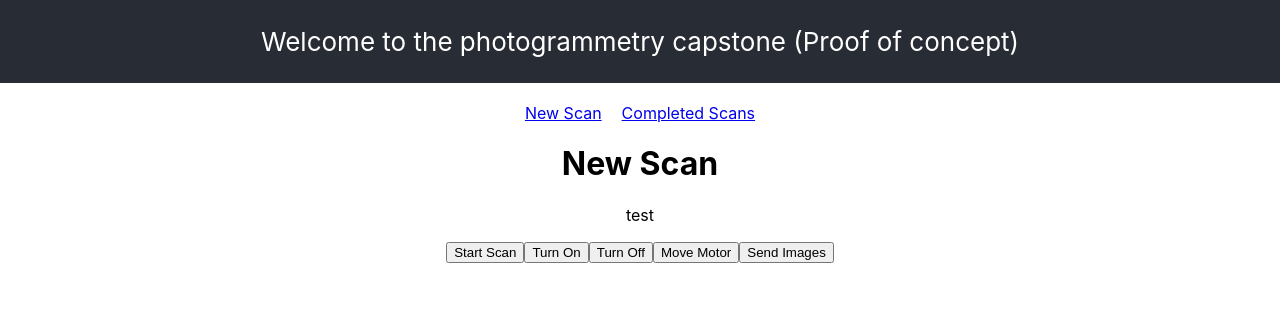
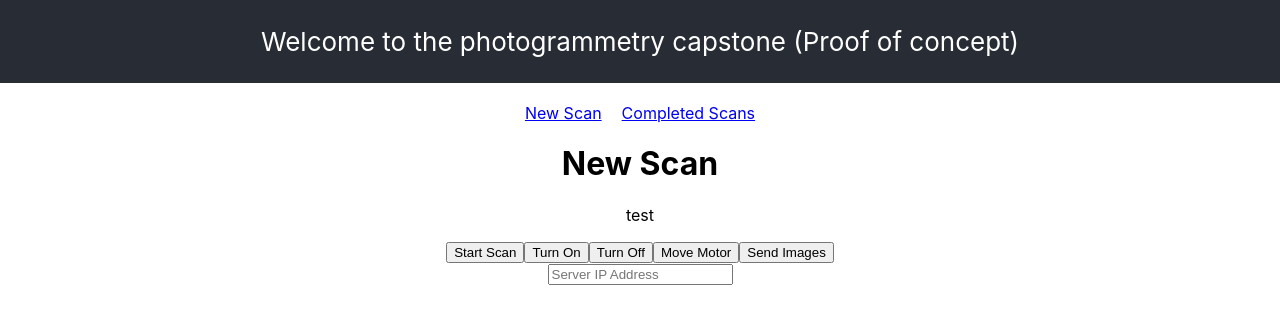
Before and after one commit to kana2001/photogrammetry-capstone, a React (Create React App) app in the folder webapp/: page /#/ in a window 1280 px wide. Shown: the top 324 px of the page. Built offline with nearby package versions, Linux system fonts and the light colour scheme.

Commit message:
added option to input the ip address of the image processing server in webApp

```diff
--- /dev/null
+++ b/webapp/src/components/InputBox.tsx
@@ -0,0 +1,33 @@
+import React, { useState, ChangeEvent } from 'react';
+
+interface InputBoxProps {
+  onInputChange: (value: string) => void;
+}
+
+function InputBox({ onInputChange }: InputBoxProps) {
+  // Create a state variable to store the input value in the child component
+  const [inputValue, setInputValue] = useState<string>('');
+
+  // Event handler to update the child's state and call the callback function
+  const handleInputChangeLocal = (e: ChangeEvent<HTMLInputElement>) => {
+    const newValue = e.target.value;
+    setInputValue(newValue);
+
+    // Call the callback function with the new value to update the parent's state
+    onInputChange(newValue);
+  };
+
+  return (
+    <div>
+      {/* Render the input box */}
+      <input
+        type="text"
+        value={inputValue}
+        onChange={handleInputChangeLocal}
+        placeholder="Server IP Address"
+      />
+    </div>
+  );
+}
+
+export default InputBox;
--- a/webapp/src/services/API.tsx
+++ b/webapp/src/services/API.tsx
@@ -43,13 +43,16 @@ export async function moveMotor(): Promise<string> {
     }
 }
 
-// Function to make a GET request to /moveMotor route
-export async function sendImages(): Promise<string> {
+// Function to make a GET request to /sendImages route with an IP address query parameter
+export async function sendImages(ipAddress: string): Promise<string> {
     try {
-        const response = await fetch('http://localhost:5000/sendImages');
+        const url = `http://localhost:5000/sendImages?ip=${ipAddress}`;
+        const response = await fetch(url);
+
         if (!response.ok) {
             throw new Error('Network response was not ok');
         }
+
         const data = await response.text();
         return data;
     } catch (error) {
--- a/webapp/src/views/NewScan.tsx
+++ b/webapp/src/views/NewScan.tsx
@@ -1,8 +1,15 @@
-import React from 'react';
+import React, { useState } from 'react';
 import Button from '../components/Button';
 import { moveMotor, turnOff, turnOn, sendImages } from '../services/API';
+import InputBox from '../components/InputBox';
 
 function NewScan() {
+  const [imageServerIP, setimageServerIP] = useState<string>('');
+
+  const handleServerIPChange = (value: string) => {
+    setimageServerIP(value);
+  };
+
   return (
     <div>
       <h1>New Scan</h1>
@@ -12,7 +19,9 @@ function NewScan() {
         <Button text={'Turn On'} onClick={() => turnOn()}></Button>
         <Button text={'Turn Off'} onClick={() => turnOff()}></Button>
         <Button text={'Move Motor'} onClick={() => moveMotor()}></Button>
-        <Button text={'Send Images'} onClick={() => sendImages()}></Button>
+        <Button text={'Send Images'} onClick={() => sendImages(imageServerIP)}></Button>
+        <InputBox onInputChange={handleServerIPChange}/>
+
       </body>
     </div>
   );
```
Also changed, not shown: 1 other file (tests, documents, lock files or other folders).
